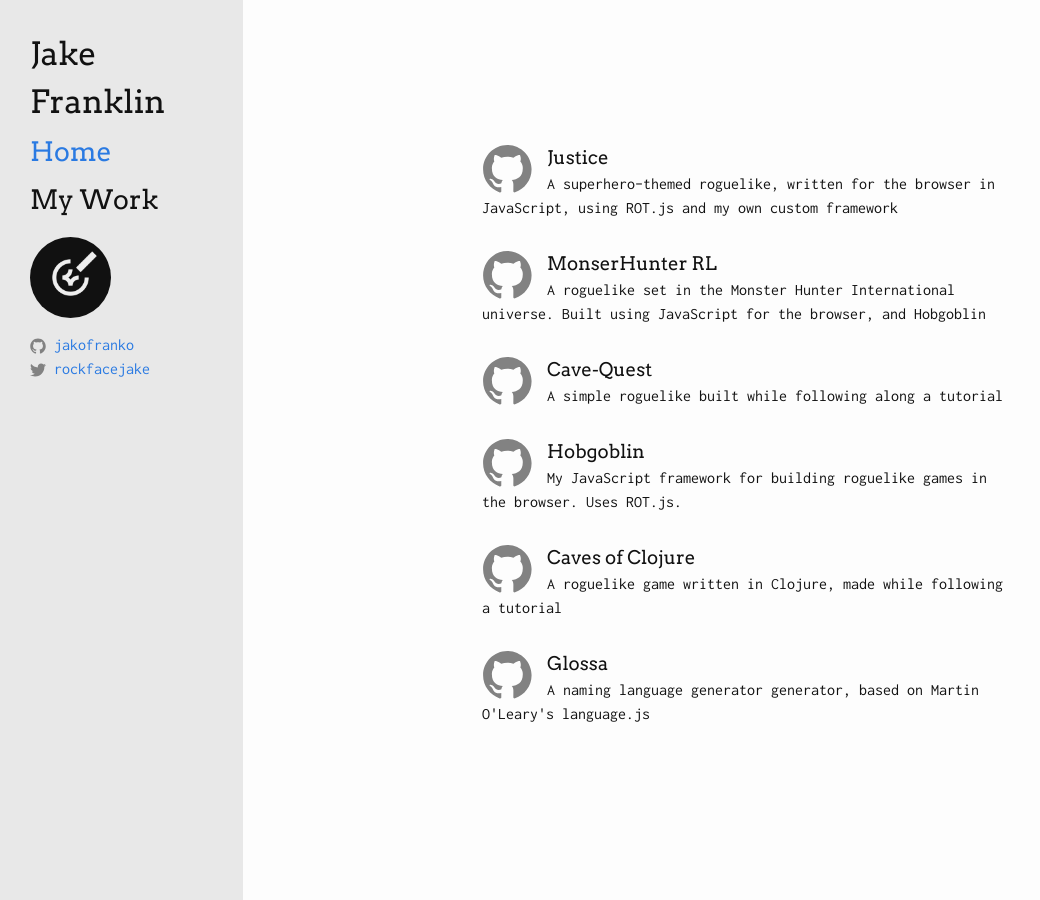
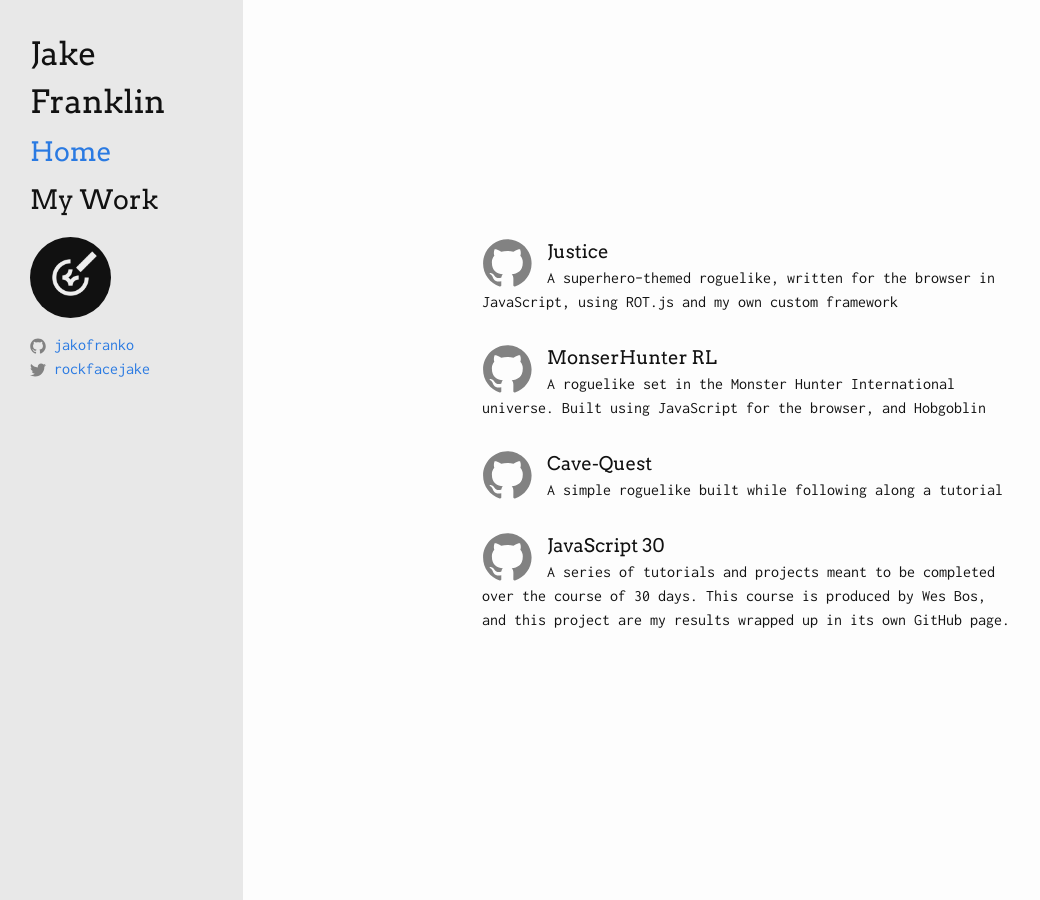
Before and after one commit to jakofranko/jakofranko.github.io, a Jekyll site: the page built from work.html, in a window 1280 px wide. Shown: the whole page, without its empty margins (0-1040 px from the left). Built offline with Jekyll 4.4.1, drawn with Linux system fonts in a browser that asks for light colours.

Commit message:
Updated my projects yaml

```diff
--- a/_data/projects.yaml
+++ b/_data/projects.yaml
@@ -13,17 +13,23 @@
   path: /cave-quest
   tags: [JavaScript, game, roguelike, front-end, ROT.js]
 
-- name: Hobgoblin
-  description: My JavaScript framework for building roguelike games in the browser. Uses ROT.js.
-  path: /hobgoblinjs
-  tags: [JavaScript, game engine, roguelike, ROT.js, Node.js, CLI]
+- name: JavaScript 30
+  description: A series of tutorials and projects meant to be completed over the course of 30 days. This course is produced by Wes Bos, and this project are my results wrapped up in its own GitHub page.
+  path: /JavaScript30
+  tags: [JavaScript, vanilla JavaScript, front-end, CSS, CSS3, ES6]
 
-- name: Caves of Clojure
-  description: A roguelike game written in Clojure, made while following a tutorial
-  path: /caves-of-clojure
-  tags: [Clojure, game, roguelike]
+# TODO: Create GH pages for these projects
+# - name: Hobgoblin
+#   description: My JavaScript framework for building roguelike games in the browser. Uses ROT.js.
+#   path: /hobgoblinjs
+#   tags: [JavaScript, game engine, roguelike, ROT.js, Node.js, CLI]
 
-- name: Glossa
-  description: A naming language generator generator, based on Martin O'Leary's language.js
-  path: /glossa
-  tags: [Ruby, gem, language]
+# - name: Caves of Clojure
+#   description: A roguelike game written in Clojure, made while following a tutorial
+#   path: /caves-of-clojure
+#   tags: [Clojure, game, roguelike]
+
+# - name: Glossa
+#   description: A naming language generator generator, based on Martin O'Leary's language.js
+#   path: /glossa
+#   tags: [Ruby, gem, language]
```
